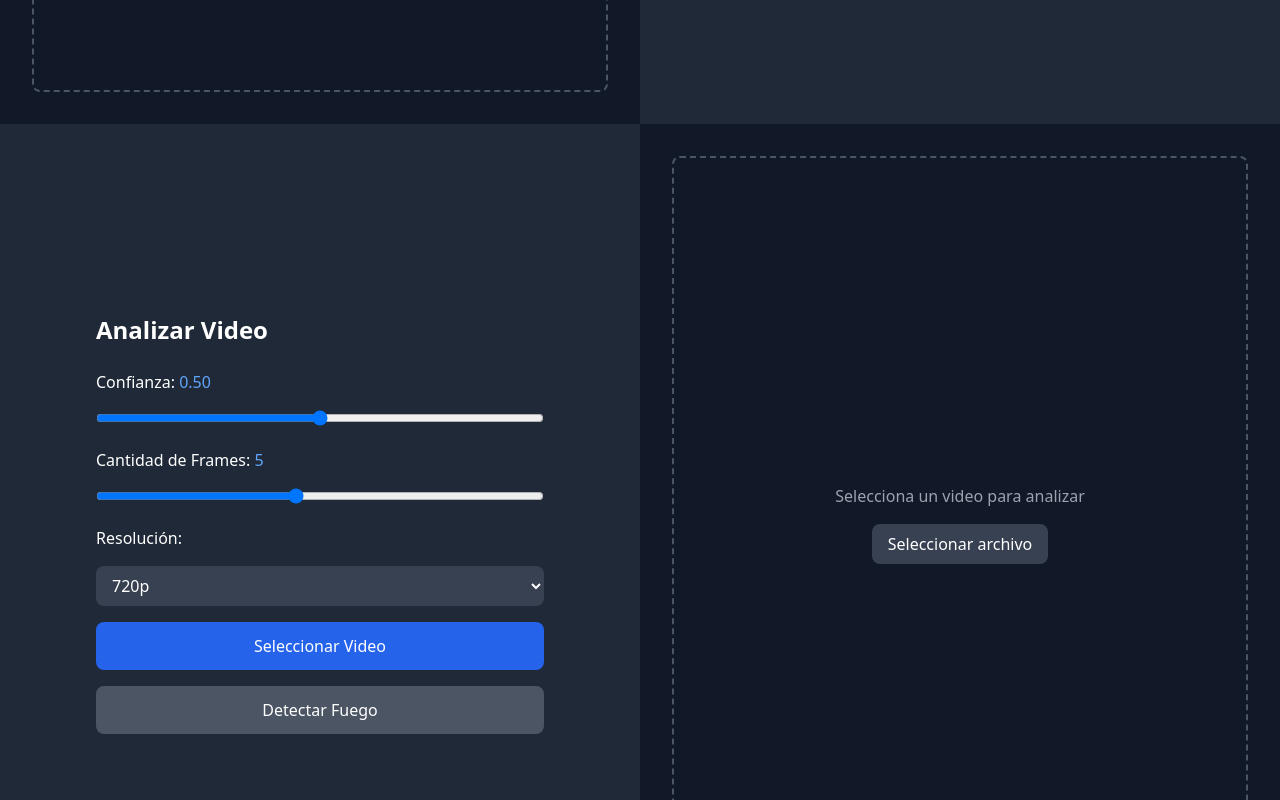
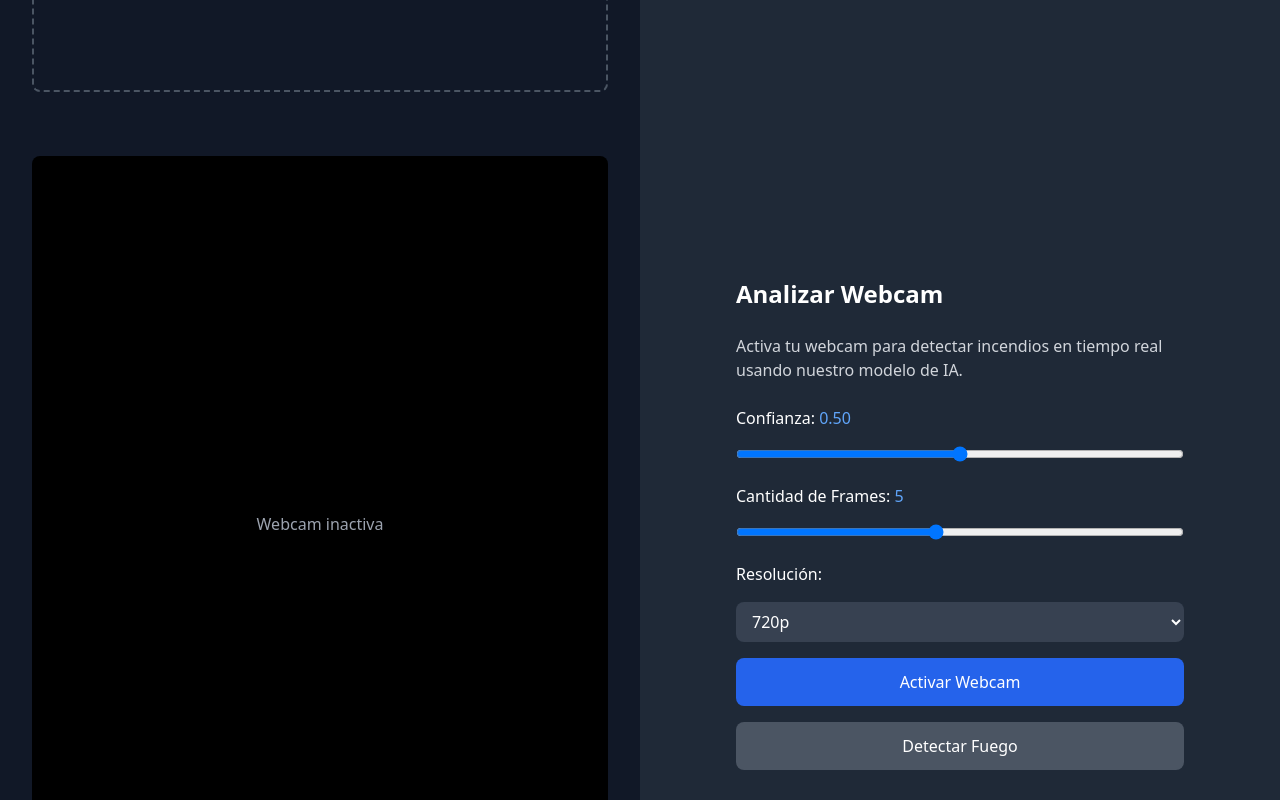
Before and after one commit to ossanaTomas/FireDetection, a React (Vite) app in the folder Frontend_v1/: page / in a window 1280 px wide. Shown: the part 1540-2340 px from the top of the page. Built offline with nearby package versions, Linux system fonts and the light colour scheme.

Commit message:
funcionamiento img y video

```diff
--- a/Frontend_v1/src/components/VideoSection.jsx
+++ b/Frontend_v1/src/components/VideoSection.jsx
@@ -1,58 +1,96 @@
-import React, { useState, useRef } from 'react';
-import { motion } from "framer-motion";
+import React, { useState, useRef, useEffect } from 'react';
 
-const VideoSection = ({ sectionRef }) => {
-  const [selectedVideo, setSelectedVideo] = useState(null);
+const WebcamSection = ({ sectionRef }) => {
+  const [isActive, setIsActive] = useState(false);
   const [isAnalyzing, setIsAnalyzing] = useState(false);
   const videoRef = useRef(null);
-  const fileInputRef = useRef(null);
-
+  const streamRef = useRef(null);
   const [confidence, setConfidence] = useState(0.5);
   const [frameCount, setFrameCount] = useState(5);
   const [resolution, setResolution] = useState("720p");
+  const [outputUrl, setOutputUrl] = useState(null);
 
-  const handleVideoUpload = (event) => {
-    const file = event.target.files[0];
-    if (file) {
-      const videoUrl = URL.createObjectURL(file);
-      setSelectedVideo(videoUrl);
+
+  const startWebcam = async () => {
+    try {
+      const { width, height } = resolutionMap[resolution];
+      const stream = await navigator.mediaDevices.getUserMedia({
+        video: { width, height }
+      });
+      streamRef.current = stream;
+      setIsActive(true);
+    } catch (err) {
+      console.error("Error al acceder a la webcam:", err);
+      alert("No se pudo acceder a la webcam. Asegúrate de permitir el acceso.");
     }
   };
 
-  const analyzeVideo = async () => {
-    if (!selectedVideo || !fileInputRef.current.files[0]) return;
+  useEffect(() => {
+    if (isActive && streamRef.current && videoRef.current) {
+      videoRef.current.srcObject = streamRef.current;
+    }
+  }, [isActive]);
 
+  const stopWebcam = () => {
+    if (streamRef.current) {
+      streamRef.current.getTracks().forEach(track => track.stop());
+      streamRef.current = null;
+      setIsActive(false);
+    }
+  };
+
+  const analyzeWebcam = async () => {
     setIsAnalyzing(true);
-    const formData = new FormData();
-    formData.append("file", fileInputRef.current.files[0]);
-    formData.append("confidence", confidence);
-
     try {
-      const response = await fetch("http://localhost:8001/predict/video/", {
+      const response = await fetch("http://localhost:8001/predict/camera/", {
         method: "POST",
-        body: formData,
+        headers: { "Content-Type": "application/json" },
+        body: JSON.stringify({
+          confidence: confidence,
+          frames: frameCount
+        }),
       });
 
-      if (!response.ok) throw new Error("Error en la respuesta del servidor");
+      if (!response.ok) throw new Error("Error al analizar el stream");
 
       const blob = await response.blob();
-      const videoUrl = URL.createObjectURL(blob);
-      setSelectedVideo(videoUrl);
+      const url = URL.createObjectURL(blob);
+      setOutputUrl(url);
     } catch (error) {
-      console.error("Error al analizar el video:", error);
-      alert("Ocurrió un error al analizar el video.");
+      console.error("Error:", error);
+      alert("Ocurrió un error al analizar el stream.");
     } finally {
       setIsAnalyzing(false);
     }
   };
 
+  useEffect(() => {
+    return () => {
+      if (streamRef.current) {
+        stopWebcam();
+      }
+    };
+  }, []);
+
   return (
     <section ref={sectionRef} className="min-h-screen w-full bg-gray-800 flex flex-col md:flex-row">
+      <div className="w-full md:w-1/2 h-96 md:h-auto flex items-center justify-center p-8 bg-gray-900">
+        <div className="w-full h-full max-w-2xl bg-black rounded-lg overflow-hidden flex items-center justify-center">
+          {isActive ? (
+            <video ref={videoRef} autoPlay playsInline className="w-full h-full object-cover" />
+          ) : (
+            <p className="text-gray-400">Webcam inactiva</p>
+          )}
+        </div>
+      </div>
 
-      {/* Controles - Mitad izquierda */}
-      <div className="w-full md:w-1/2 flex flex-col items-center justify-center p-8 order-1 md:order-1">
+      <div className="w-full md:w-1/2 flex items-center justify-center p-8">
         <div className="max-w-md w-full space-y-6">
-          <h2 className="text-2xl font-bold text-white">Analizar Video</h2>
+          <h2 className="text-2xl font-bold text-white">Analizar Webcam</h2>
+          <p className="text-gray-300">
+            Activa tu webcam para detectar incendios en tiempo real usando nuestro modelo de IA.
+          </p>
+
           <div className="space-y-4">
             <label className="text-white block">
               Confianza: <span className="text-blue-400">{confidence.toFixed(2)}</span>
@@ -95,60 +133,33 @@ const VideoSection = ({ sectionRef }) => {
               <option value="1080p">1080p</option>
             </select>
 
-            <input
-              type="file"
-              accept="video/*"
-              ref={fileInputRef}
-              onChange={handleVideoUpload}
-              className="hidden"
-            />
-
             <button
-              onClick={() => fileInputRef.current.click()}
-              className="w-full px-6 py-3 bg-blue-600 hover:bg-blue-700 text-white rounded-lg transition-colors"
+              onClick={isActive ? stopWebcam : startWebcam}
+              className={`w-full px-6 py-3 rounded-lg font-medium ${isActive ? 'bg-gray-600 hover:bg-gray-700' : 'bg-blue-600 hover:bg-blue-700'} text-white transition-colors`}
             >
-              {selectedVideo ? 'Cambiar Video' : 'Seleccionar Video'}
+              {isActive ? 'Detener Webcam' : 'Activar Webcam'}
             </button>
 
             <button
-              onClick={analyzeVideo}
-              disabled={!selectedVideo || isAnalyzing}
-              className={`w-full px-6 py-3 rounded-lg font-medium ${selectedVideo && !isAnalyzing ? 'bg-red-600 hover:bg-red-700' : 'bg-gray-600 cursor-not-allowed'} text-white transition-colors`}
+              onClick={analyzeWebcam}
+              disabled={!isActive || isAnalyzing}
+              className={`w-full px-6 py-3 rounded-lg font-medium ${isActive && !isAnalyzing ? 'bg-red-600 hover:bg-red-700' : 'bg-gray-600 cursor-not-allowed'} text-white transition-colors`}
             >
               {isAnalyzing ? 'Analizando...' : 'Detectar Fuego'}
             </button>
+
+            {outputUrl && (
+              <video
+                src={outputUrl}
+                controls
+                className="w-full mt-4 rounded-lg border border-gray-700"
+              />
+            )}
           </div>
-        </div>
-      </div>
-
-      {/* Video Preview - Mitad derecha */}
-      <div className="w-full md:w-1/2 h-96 md:h-auto flex items-center justify-center p-8 bg-gray-900 order-2 md:order-2">
-        <div className="w-full h-full max-w-2xl flex items-center justify-center border-2 border-dashed border-gray-600 rounded-lg overflow-hidden">
-          {selectedVideo ? (
-            <motion.video
-              ref={videoRef}
-              src={selectedVideo}
-              className="w-full h-full object-contain rounded-lg shadow-lg"
-              controls
-              initial={{ opacity: 0 }}
-              animate={{ opacity: 1 }}
-              transition={{ duration: 0.5 }}
-            />
-          ) : (
-            <div className="text-center p-4">
-              <p className="text-gray-400 mb-4">Selecciona un video para analizar</p>
-              <button
-                onClick={() => fileInputRef.current.click()}
-                className="px-4 py-2 bg-gray-700 hover:bg-gray-600 rounded-lg text-white"
-              >
-                Seleccionar archivo
-              </button>
-            </div>
-          )}
         </div>
       </div>
     </section>
   );
 };
 
-export default VideoSection;
+export default WebcamSection;
```
